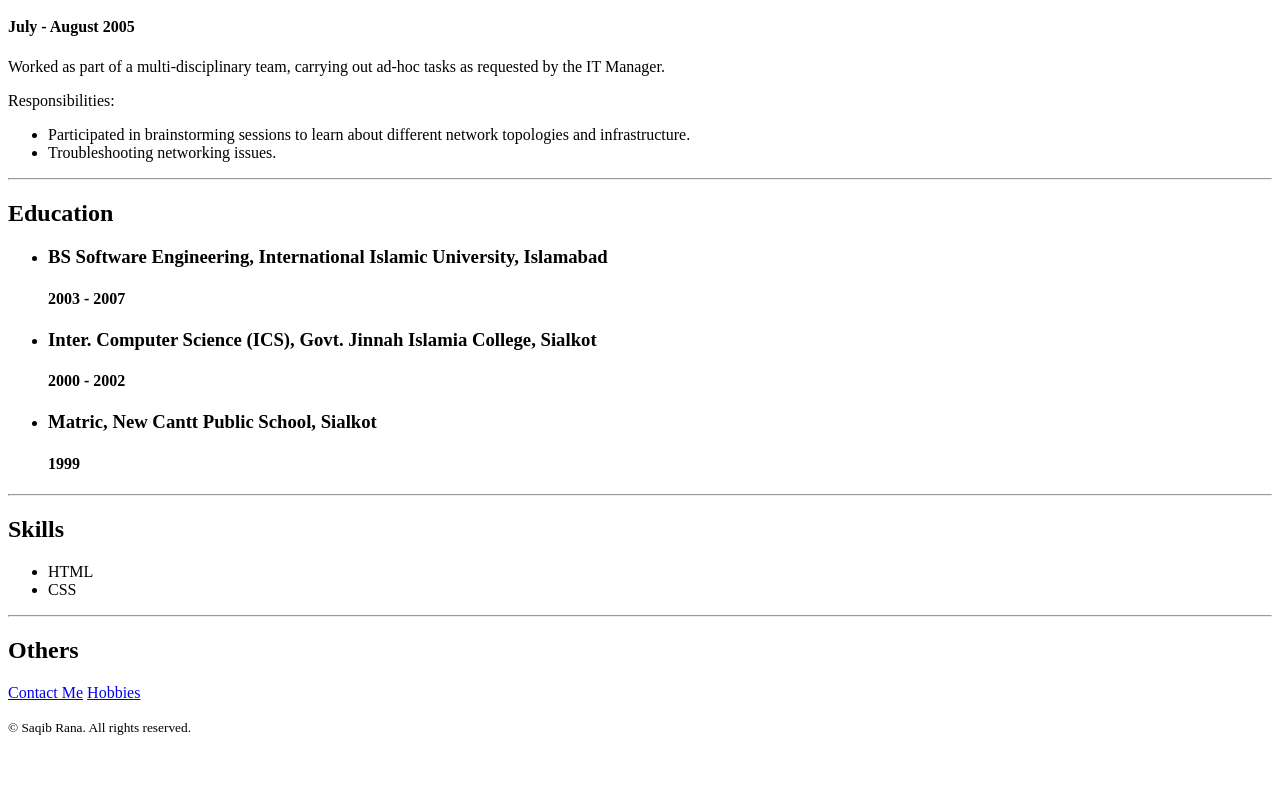
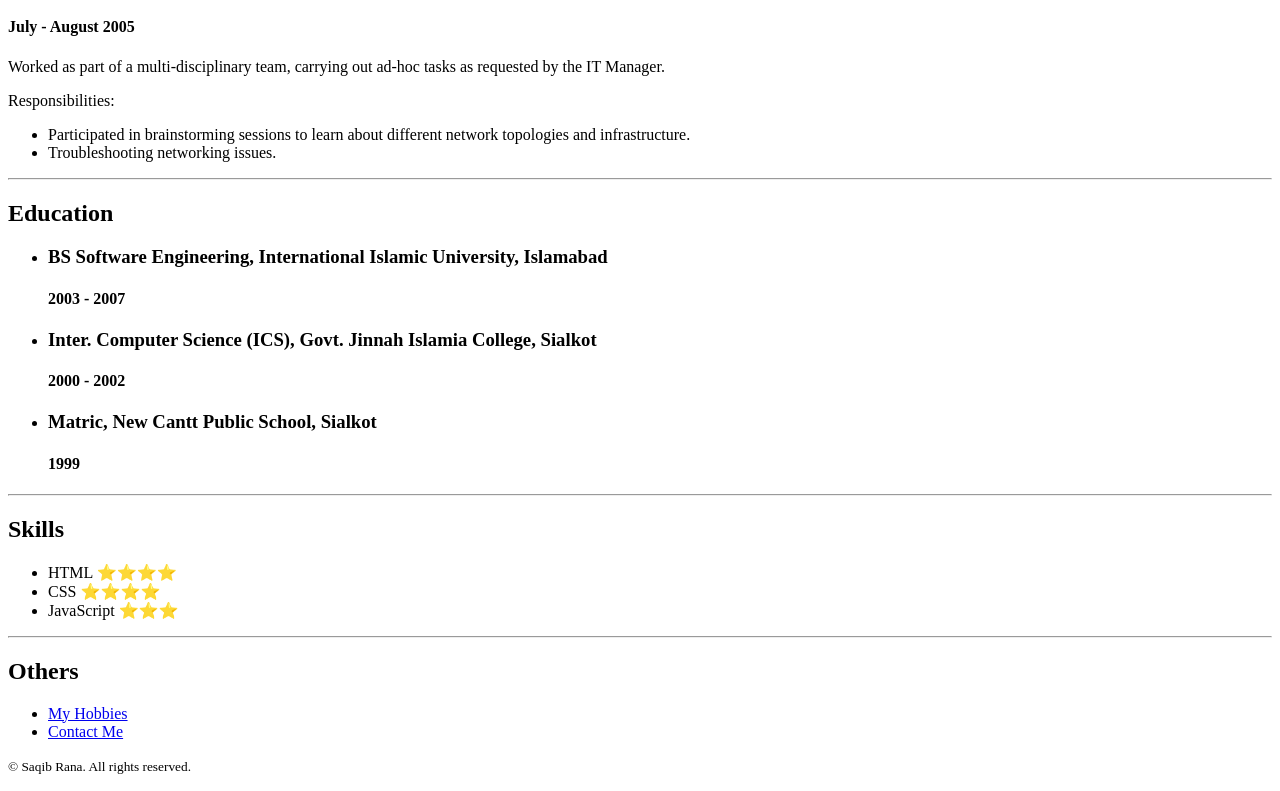
Before and after one commit to saqibrana/cv, a plain HTML site: page index.html in a window 1280 px wide. Shown: the part 1845-2636 px from the top of the page. Before the commit the page ends 2597 px from the top, so only its background shows below. Drawn offline with Linux system fonts and the light colour scheme.

Commit message:
Changes to skills and others sections

```diff
--- a/index.html
+++ b/index.html
@@ -103,13 +103,16 @@
 		<hr />
 		<h2>Skills</h2>
 		<ul>
-			<li>HTML</li>
-			<li>CSS</li>
+			<li>HTML ⭐⭐⭐⭐</li>
+			<li>CSS ⭐⭐⭐⭐</li>
+			<li>JavaScript ⭐⭐⭐</li>
 		</ul>
 		<hr />
 		<h2>Others</h2>
-		<a href="./public/contact.html">Contact Me</a>
-		<a href="./public/hobbies.html">Hobbies</a>
+		<ul>
+			<li><a href="./public/hobbies.html">My Hobbies</a></li>
+			<li><a href="./public/contact.html">Contact Me</a></li>
+		</ul>
 		<footer>
 			<p><small>&copy Saqib Rana. All rights reserved.</small></p>
 		</footer>
```
